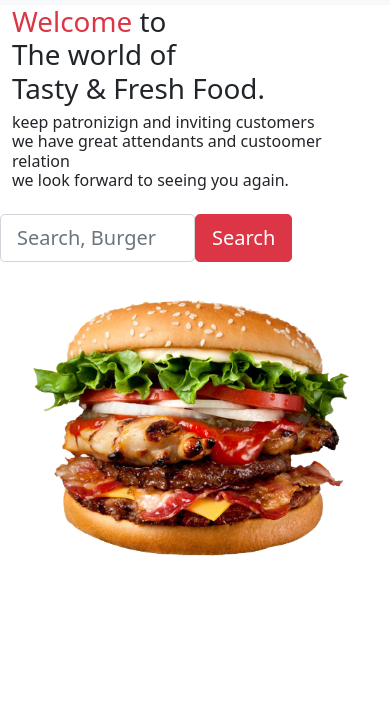
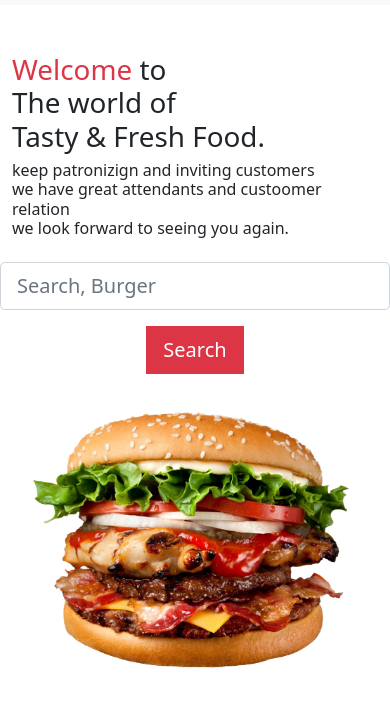
Before and after one commit to Taiwooye/foodie, a plain HTML site: page index.html in a window 390 px wide. Shown: the part 51-758 px from the top of the page. Drawn offline with nearby package versions, Linux system fonts and the light colour scheme.

Commit message:
modified

```diff
--- a/index.css
+++ b/index.css
@@ -7,3 +7,25 @@
     border: 1px solid rgba(213, 168, 171, 0.7);
 
 }
+.input{
+    border-radius: 0;
+    max-width: 100%;
+    padding: 10px;
+}
+@media only screen and (max-width:600px){
+ .row{
+    min-width: 100%;
+    display: flex;
+ }
+ .input{
+    margin: auto;
+    min-width: 100px;
+
+ }
+ .col{
+    min-width: 100%;
+    justify-content: center;
+    align-items: center;
+    display: flex;
+ }
+  }
--- a/index.html
+++ b/index.html
@@ -11,7 +11,7 @@
     <link href="https://cdn.jsdelivr.net/npm/bootstrap@5.0.2/dist/css/bootstrap.min.css" rel="stylesheet"
         integrity="sha384-EVSTQN3/azprG1Anm3QDgpJLIm9Nao0Yz1ztcQTwFspd3yD65VohhpuuCOmLASjC" crossorigin="anonymous">
     <link rel="stylesheet" href="https://cdnjs.cloudflare.com/ajax/libs/font-awesome/6.2.0/css/all.min.css">
-    <link rel="stylesheet" href="./boost.css">
+    <link rel="stylesheet" href="./index.css">
 </head>
 
 <body>
@@ -59,7 +59,7 @@
     </nav>
     <div class="container">
         <div class="row align-items-center">
-            <div class="col-12 col-sm-6">
+            <div class="col-12 pt-5 col-sm-6">
                 <h2 class="fs-1"><span class=text-danger>Welcome</span> to <br>
                     The world of <br> Tasty & Fresh Food.
                 </h2>
```
